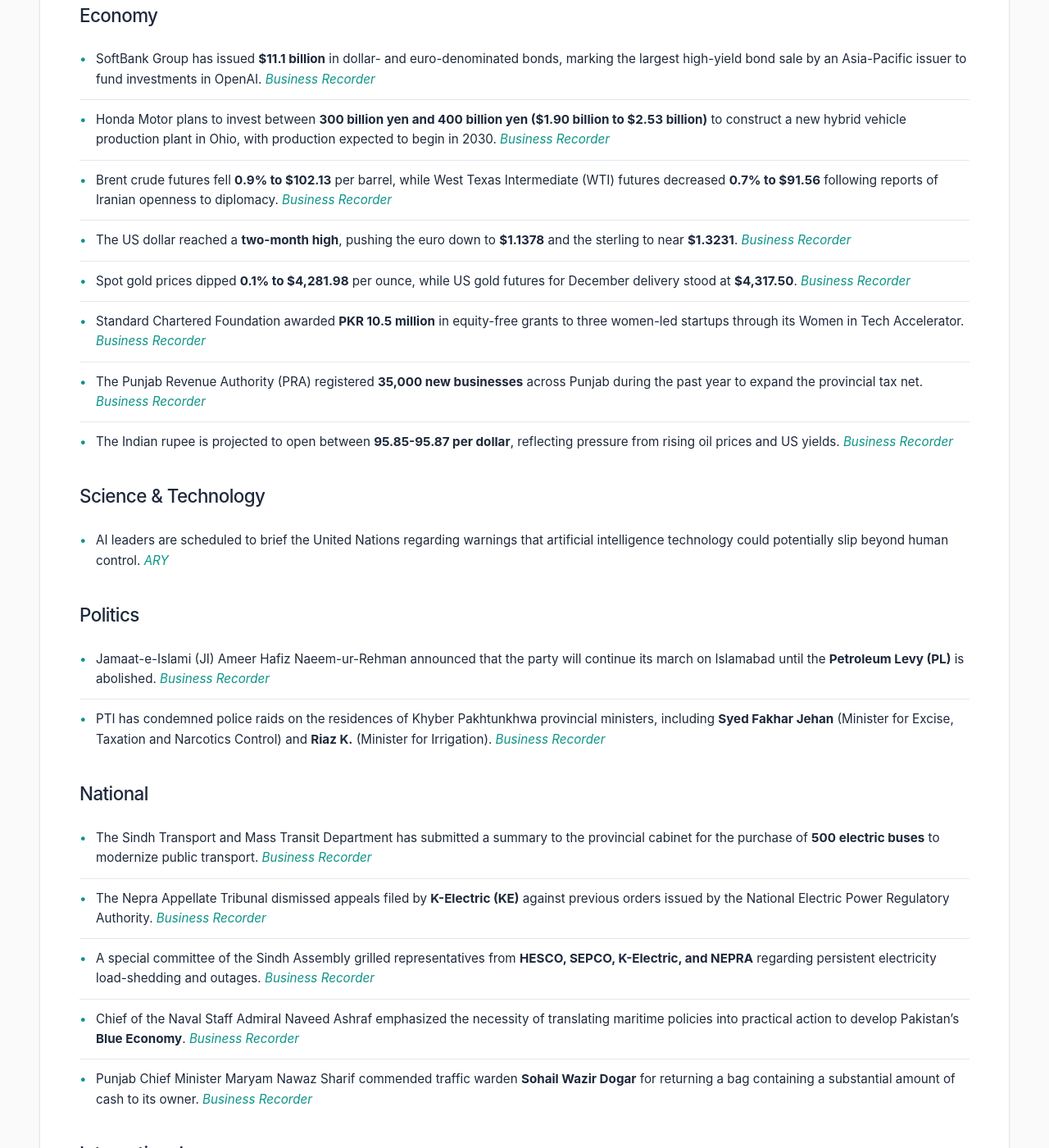
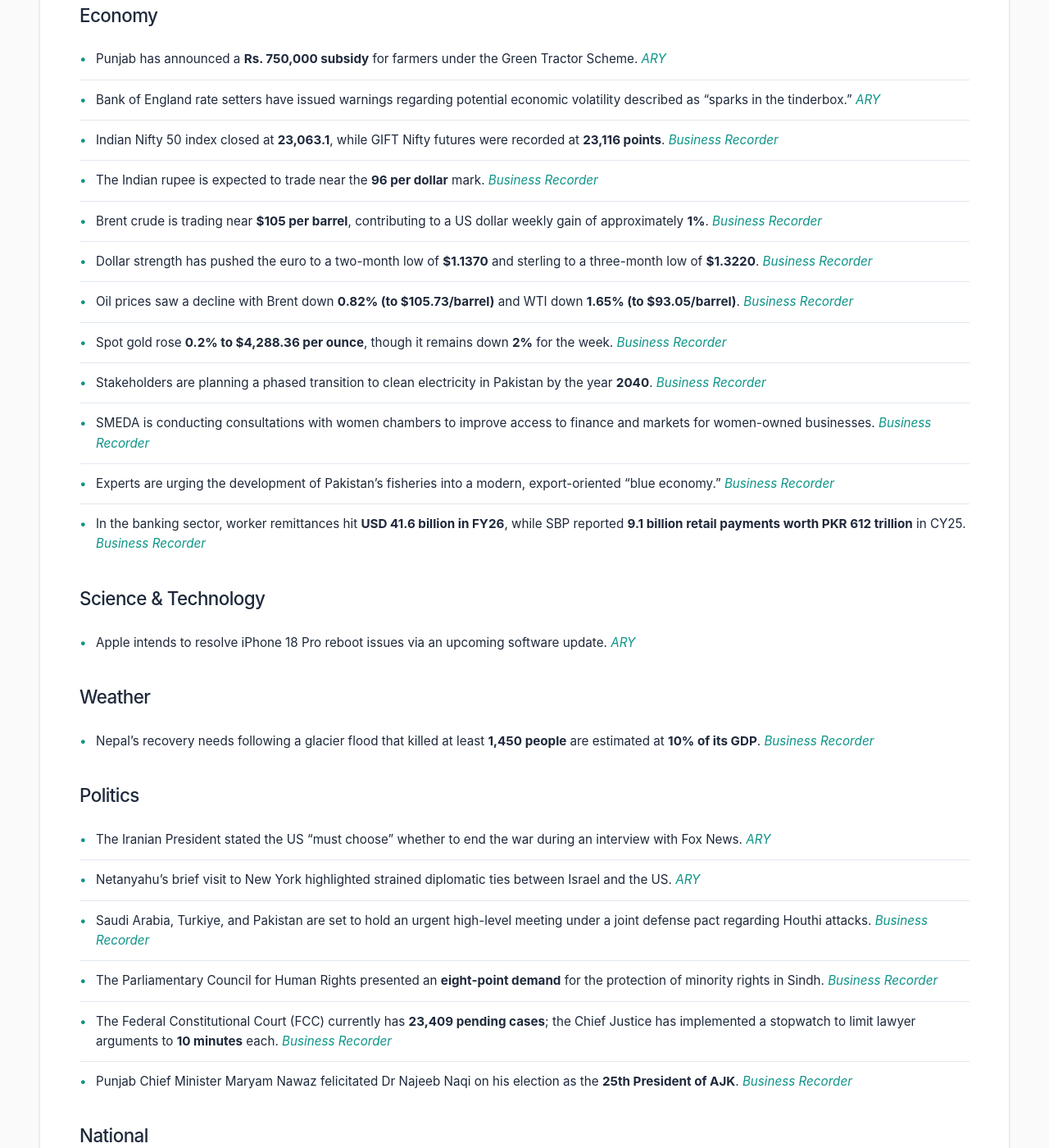
Before and after one commit to zsubzwary/news, a Jekyll site: the page built from en/index.md, in a window 1280 px wide and 1400 px high, scrolled down 407 px. Shown: the whole window at 82% size. Built offline with Jekyll 4.4.1, drawn with Linux system fonts in a browser that asks for light colours; some web fonts are replaced; comment, search, counter and statistics services are not loaded; some of the changed text lies outside the part shown.

Commit message:
DateTime; 2026-09-25T04:03:50.667Z

```diff
--- a/en/index.md
+++ b/en/index.md
@@ -4,46 +4,54 @@ title: Pakistan News Briefing
 lang: en
 ---
 
-Published at: 24-Sep-2026 09:03PKT
+Published at: 25-Sep-2026 09:03PKT
 
 Time to read: 4 mins
 
 ### Economy
-- SoftBank Group has issued **$11.1 billion** in dollar- and euro-denominated bonds, marking the largest high-yield bond sale by an Asia-Pacific issuer to fund investments in OpenAI. *[Business Recorder](https://www.brecorder.com/news/40440993/softbank-issues-111-billion-in-bonds-in-openai-financing-push)*
-- Honda Motor plans to invest between **300 billion yen and 400 billion yen ($1.90 billion to $2.53 billion)** to construct a new hybrid vehicle production plant in Ohio, with production expected to begin in 2030. *[Business Recorder](https://www.brecorder.com/news/40440990/honda-plans-to-invest-25-bln-to-build-hybrid-vehicle-plant-in-ohio-nikkei-says)*
-- Brent crude futures fell **0.9% to $102.13** per barrel, while West Texas Intermediate (WTI) futures decreased **0.7% to $91.56** following reports of Iranian openness to diplomacy. *[Business Recorder](https://www.brecorder.com/news/40440987/oil-prices-edge-lower-as-iran-says-it-is-open-to-diplomacy-to-end-the-war)*
-- The US dollar reached a **two-month high**, pushing the euro down to **$1.1378** and the sterling to near **$1.3231**. *[Business Recorder](https://www.brecorder.com/news/40440986/dollar-perched-at-two-month-high-as-hot-pmi-fuels-inflation-fears-rate-hike-bets)*
-- Spot gold prices dipped **0.1% to $4,281.98** per ounce, while US gold futures for December delivery stood at **$4,317.50**. *[Business Recorder](https://www.brecorder.com/news/40440985/gold-muted-as-fed-policy-tightening-prospects-weigh)*
-- Standard Chartered Foundation awarded **PKR 10.5 million** in equity-free grants to three women-led startups through its Women in Tech Accelerator. *[Business Recorder](https://www.brecorder.com/news/40440983/standard-chartered-foundation-awards-rs105m-grants-to-three-women-led-startups)*
-- The Punjab Revenue Authority (PRA) registered **35,000 new businesses** across Punjab during the past year to expand the provincial tax net. *[Business Recorder](https://www.brecorder.com/news/40440891/pra-registers-35000-new-businesses-in-tax-drive)*
-- The Indian rupee is projected to open between **95.85-95.87 per dollar**, reflecting pressure from rising oil prices and US yields. *[Business Recorder](https://www.brecorder.com/news/40440988/indian-rupee-faces-pressure-from-oil-us-yields-rbi-deputy-flags-case-for-gains)*
+- Punjab has announced a **Rs. 750,000 subsidy** for farmers under the Green Tractor Scheme. *[ARY](https://arynews.tv/green-tractor-scheme-punjab-announces-rs-750000-subsidy-for-farmers)*
+- Bank of England rate setters have issued warnings regarding potential economic volatility described as "sparks in the tinderbox." *[ARY](https://arynews.tv/bank-of-england-rate-setters-warn-of-sparks-in-the-tinderbox)*
+- Indian Nifty 50 index closed at **23,063.1**, while GIFT Nifty futures were recorded at **23,116 points**. *[Business Recorder](https://www.brecorder.com/news/40441183/indian-shares-eye-positive-start-after-sharp-drop-but-elevated-oil-yields-weigh)*
+- The Indian rupee is expected to trade near the **96 per dollar** mark. *[Business Recorder](https://www.brecorder.com/news/40441182/indian-rupee-to-navigate-us-iran-truce-possibility-surging-global-bond-yields)*
+- Brent crude is trading near **$105 per barrel**, contributing to a US dollar weekly gain of approximately **1%**. *[Business Recorder](https://www.brecorder.com/news/40441181/asian-stocks-weather-bond-storm-oil-retreats-slightly)*
+- Dollar strength has pushed the euro to a two-month low of **$1.1370** and sterling to a three-month low of **$1.3220**. *[Business Recorder](https://www.brecorder.com/news/40441180/dollar-set-for-weekly-gains-as-yields-surge-fed-bets-build)*
+- Oil prices saw a decline with Brent down **0.82% (to $105.73/barrel)** and WTI down **1.65% (to $93.05/barrel)**. *[Business Recorder](https://www.brecorder.com/news/40441179/oil-prices-fall-as-markets-look-to-iran-truce-but-remain-wary-of-attacks-on-oil-facilities)*
+- Spot gold rose **0.2% to $4,288.36 per ounce**, though it remains down **2%** for the week. *[Business Recorder](https://www.brecorder.com/news/40441178/gold-heads-for-weekly-loss-as-stronger-dollar-fed-rate-outlook-weighs)*
+- Stakeholders are planning a phased transition to clean electricity in Pakistan by the year **2040**. *[Business Recorder](https://www.brecorder.com/news/40441177/stakeholders-deliberate-on-a-phased-transition-to-clean-electricity-by-2040)*
+- SMEDA is conducting consultations with women chambers to improve access to finance and markets for women-owned businesses. *[Business Recorder](https://www.brecorder.com/news/40441175/smeda-consults-women-chambers-to-boost-businesses)*
+- Experts are urging the development of Pakistan's fisheries into a modern, export-oriented "blue economy." *[Business Recorder](https://www.brecorder.com/news/40441172/govt-urged-to-develop-fisheries-sector-on-modern-lines)*
+- In the banking sector, worker remittances hit **USD 41.6 billion in FY26**, while SBP reported **9.1 billion retail payments worth PKR 612 trillion** in CY25. *[Business Recorder](https://www.brecorder.com/news/40441170/experts-call-for-stronger-data-governance-in-banking-sector)*
 
 ### Science & Technology
-- AI leaders are scheduled to brief the United Nations regarding warnings that artificial intelligence technology could potentially slip beyond human control. *[ARY](https://arynews.tv/ai-leaders-to-brief-un-amid-warnings-the-technology-could-slip-beyond-human-control)*
+- Apple intends to resolve iPhone 18 Pro reboot issues via an upcoming software update. *[ARY](https://arynews.tv/apple-plans-fix-iphone-18-pro-reboot-issue-via-upcoming-software-update)*
+
+### Weather
+- Nepal's recovery needs following a glacier flood that killed at least **1,450 people** are estimated at **10% of its GDP**. *[Business Recorder](https://www.brecorder.com/news/40441185/nepal-seeks-grants-not-loans-for-flood-recovery-after-deadly-glacier-disaster)*
 
 ### Politics
-- Jamaat-e-Islami (JI) Ameer Hafiz Naeem-ur-Rehman announced that the party will continue its march on Islamabad until the **Petroleum Levy (PL)** is abolished. *[Business Recorder](https://www.brecorder.com/news/40440909/ji-will-not-give-up-its-right-until-the-pl-is-abolished-naeem)*
-- PTI has condemned police raids on the residences of Khyber Pakhtunkhwa provincial ministers, including **Syed Fakhar Jehan** (Minister for Excise, Taxation and Narcotics Control) and **Riaz K.** (Minister for Irrigation). *[Business Recorder](https://www.brecorder.com/news/40440911/pti-condemns-raids-on-residences-of-two-ministers)*
+- The Iranian President stated the US "must choose" whether to end the war during an interview with Fox News. *[ARY](https://arynews.tv/us-must-choose-whether-to-end-war-iran-president-to-fox-news)*
+- Netanyahu's brief visit to New York highlighted strained diplomatic ties between Israel and the US. *[ARY](https://arynews.tv/netanyahus-fleeting-visit-to-new-york-mirrors-strained-us-ties)*
+- Saudi Arabia, Turkiye, and Pakistan are set to hold an urgent high-level meeting under a joint defense pact regarding Houthi attacks. *[Business Recorder](https://www.brecorder.com/news/40441184/allies-unite-behind-saudi-arabia-as-houthis-step-up-attacks)*
+- The Parliamentary Council for Human Rights presented an **eight-point demand** for the protection of minority rights in Sindh. *[Business Recorder](https://www.brecorder.com/news/40441169/minority-rights-in-sindh-eight-point-demands-presented-for-protection)*
+- The Federal Constitutional Court (FCC) currently has **23,409 pending cases**; the Chief Justice has implemented a stopwatch to limit lawyer arguments to **10 minutes** each. *[Business Recorder](https://www.brecorder.com/news/40441167/ensure-timely-disposal-of-cases-cj-fcc-installs-stopwatch-in-courtroom)*
+- Punjab Chief Minister Maryam Nawaz felicitated Dr Najeeb Naqi on his election as the **25th President of AJK**. *[Business Recorder](https://www.brecorder.com/news/40441138/maryam-felicitates-najeeb-on-becoming-ajk-president)*
 
 ### National
-- The Sindh Transport and Mass Transit Department has submitted a summary to the provincial cabinet for the purchase of **500 electric buses** to modernize public transport. *[Business Recorder](https://www.brecorder.com/news/40440980/summary-moved-to-cabinet-for-purchase-of-500-e-buses-sharjeel)*
-- The Nepra Appellate Tribunal dismissed appeals filed by **K-Electric (KE)** against previous orders issued by the National Electric Power Regulatory Authority. *[Business Recorder](https://www.brecorder.com/news/40440982/tribunal-rejects-kes-appeals-against-nepras-orders)*
-- A special committee of the Sindh Assembly grilled representatives from **HESCO, SEPCO, K-Electric, and NEPRA** regarding persistent electricity load-shedding and outages. *[Business Recorder](https://www.brecorder.com/news/40440981/nepra-and-k-electric-representatives-grilled-over-power-outages)*
-- Chief of the Naval Staff Admiral Naveed Ashraf emphasized the necessity of translating maritime policies into practical action to develop Pakistan's **Blue Economy**. *[Business Recorder](https://www.brecorder.com/news/40440912/unlocking-of-blue-economy-potential-cns-for-translating-maritime-policies-into-practical-action)*
-- Punjab Chief Minister Maryam Nawaz Sharif commended traffic warden **Sohail Wazir Dogar** for returning a bag containing a substantial amount of cash to its owner. *[Business Recorder](https://www.brecorder.com/news/40440892/cm-commends-traffic-warden-for-returning-cash-bag)*
+- **14 Pakistani crew members** are seeking urgent diplomatic assistance to return from Yemen. *[ARY](https://arynews.tv/14-pakistani-crew-members-seek-urgent-diplomatic-help-for-return-from-yemen)*
+- DRAP has continued to make temporary appointments to key posts for the **fourth consecutive year**. *[ARY](https://arynews.tv/drap-continues-temporary-appointments-on-key-posts-for-fourth-year)*
+- The Pakistan Consulate in Jeddah has introduced a new online appointment system. *[ARY](https://arynews.tv/pakistan-consulate-in-jeddah-introduces-online-appointment-system)*
+- Pakistan successfully foiled a cross-border aggression attempt from Afghanistan. *[ARY](https://arynews.tv/pakistan-foils-cross-border-aggression-attempt-from-afghanistan)*
+- Police constable Fazal Ahmad was martyred during a raid in the Kot Momin jurisdiction of Sargodha. *[Business Recorder](https://www.brecorder.com/news/40441168/constable-martyred-in-sargodha)*
 
 ### International
-- Ukrainian Foreign Minister **Andrii Sybiha** met with Iranian counterpart **Abbas Araqchi** on the sidelines of the UN General Assembly to discuss maintaining low regional tensions. *[Business Recorder](https://www.brecorder.com/news/40440991/ukrainian-foreign-minister-says-he-discussed-keeping-tension-low-with-iranian-counterpart)*
+- Airbus is pitching the Eurofighter to Portugal as the optimal replacement for F-16 jets. *[ARY](https://arynews.tv/airbus-pitches-eurofighter-to-portugal-as-best-replacement-for-f-16-jets)*
+- The Speaker of the Maldives met with Pakistan's Chief of Army Staff and Chief of Defence Forces, Field Marshal Syed Asim Munir, in Rawalpindi. *[Business Recorder](https://www.brecorder.com/news/40441176/speaker-of-maldives-meets-cdf)*
 
 ### Sports
-- Mohammad Wasim has ranked **Fatima Sana** above **Babar Azam** in a pressure performance index. *[ARY](https://arynews.tv/mohammad-wasim-ranks-fatima-sana-over-babar-azam-in-pressure-performance-index)*
-- Oman is preparing for a critical World Cup qualifying match against **Iraq**. *[ARY](https://arynews.tv/oman-eager-for-positive-kick-off-in-pivotal-world-cup-qualifying-clash-against-iraq)*
-- **Billy Joe Root’s** brother, Billy, has announced his retirement from county cricket. *[ARY](https://arynews.tv/joe-roots-brother-billy-hangs-up-his-boots-after-long-county-cricket-journey)*
-- Babar Azam has bolstered the **OGDCL team** for the President Trophy Grade-I 3rd round. *[ARY](https://arynews.tv/babar-azam-enhances-ogdcl-team-for-president-troph-grade-i-3rd-round)*
-- **Patrick Vieira** is leading a new wave of coaching in the Africa Cup qualifiers. *[ARY](https://arynews.tv/vieira-leads-new-coaching-wave-in-africa-cup-qualifiers)*
+- Spinner Abrar Ahmed has reached the **number one spot** in the ICC Men’s T20I rankings, overtaking Rashid Khan. *[Business Recorder](https://www.brecorder.com/news/40441166/abrar-ahmed-achieves-top-spot-in-icc-t20i-rankings)*
+
+### Health
+- Medical experts have called for the continuous promotion of clinical research and trials to advance the healthcare field. *[Business Recorder](https://www.brecorder.com/news/40441174/medical-experts-call-for-promoting-clinical-research)*
 
 ### Other
-- An investigation is currently underway regarding the circumstances surrounding the death of **Presley Gerber** during his time in a rehabilitation facility. *[ARY](https://arynews.tv/investigation-underway-into-final-moments-of-presley-gerbers-time-in-rehab-as-rumors-swirl-about-cause-of-death)*
-- Archaeologists have discovered an ancient Greek school identified as the site where **Aristotle** taught **Alexander the Great**. *[ARY](https://arynews.tv/archaeologists-discover-ancient-greek-school-where-aristotle-taught-alexander-the-great)*
-- Iqra University’s Department of Media Science hosted the **“Media Unveiled 2026”** exhibition featuring student projects in advertising and design. *[Business Recorder](https://www.brecorder.com/news/40440984/iqra-university-stages-media-unveiled-2026)*
-- There are currently **no transit flights** available from Kuwait. *[ARY](https://arynews.tv/no-transit-flights-from-kuwait)*
+- FPCCI and PEMRA jointly organized a seminar in Lahore regarding the future of Pakistan’s digital media. *[Business Recorder](https://www.brecorder.com/news/40441171/fpcci-pemra-organise-seminar-on-digital-media-future)*
```
